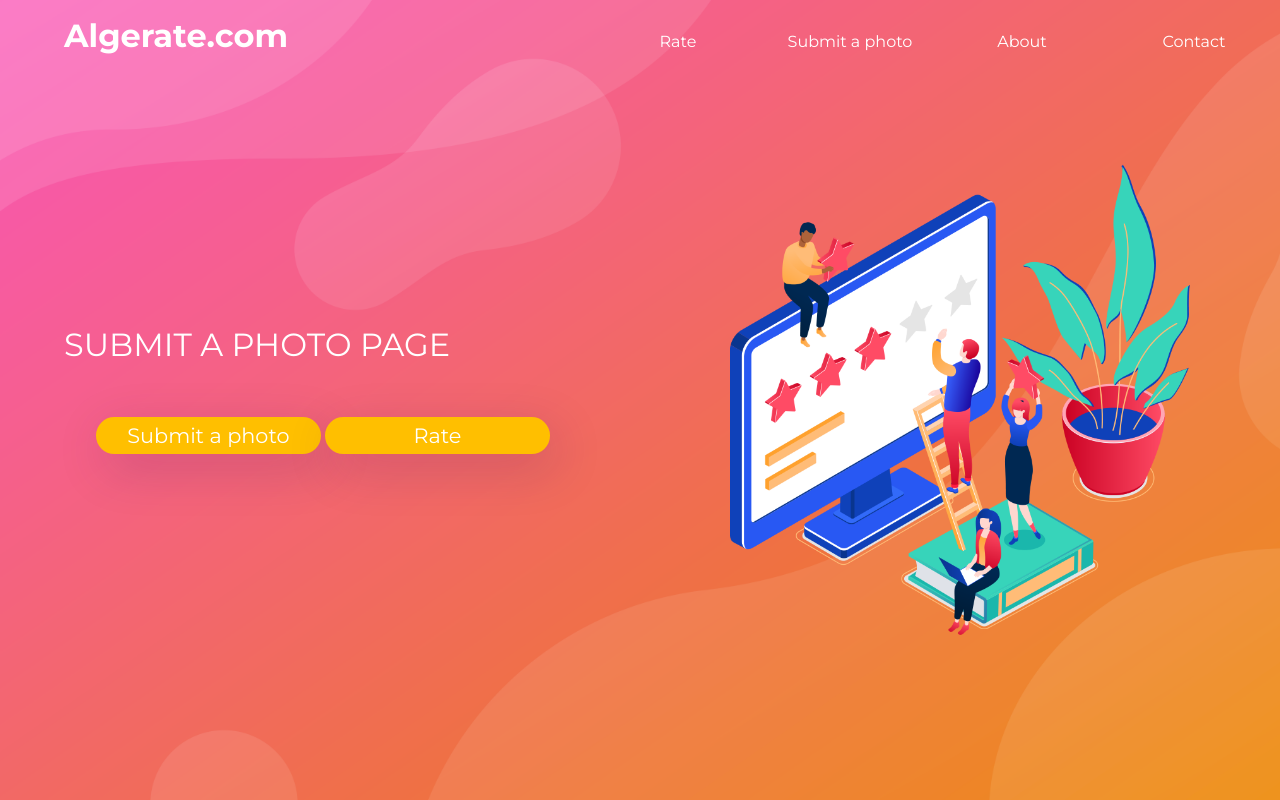
After one commit to NightSkyStudios/algerate, a Django app: page /submit_photo/ in a window 1280 px wide. The commit adds this page. Run offline with Django 3.2, Linux system fonts and the light colour scheme.

Commit message:
some additionals

```diff
--- a/Algerate/settings.py
+++ b/Algerate/settings.py
@@ -125,5 +125,7 @@ STATICFILES_DIRS = [
     '/static/',
 ]
 
+
+
 MEDIA_URL = '/media/'
 MEDIA_ROOT = os.path.join(BASE_DIR, 'media')
--- a/Algerate/urls.py
+++ b/Algerate/urls.py
@@ -30,7 +30,7 @@ urlpatterns = [
     path('verified', views.verified_page, name='verified'),
     path('get_image', views.get_image, name='get_image'),
     path('rate_image/<rate>', views.rate_image, name='rate_image'),
-
+    path('submit_photo/', views.submit_photo, name='submit_photo')
 ]
 
 if settings.DEBUG:
--- a/TODO.txt
+++ b/TODO.txt
@@ -6,7 +6,7 @@ Front - end part:
 # TODO: Create invisible(hide) button when user login, he can update or verified photo
 # TODO: Error 404 style and template.
 
-Beck - end part:
+Back - end part:
 
 #TODO: bitly or google shorter links
 #TODO: recapcha on submit photo page
--- a/main/views.py
+++ b/main/views.py
@@ -89,3 +89,8 @@ def about(request):
 def contact(request):
 
     return render(request, 'contact.html')
+
+
+def submit_photo(request):
+
+    return render(request, 'submit_photo.html')
--- a/requirements.txt
+++ b/requirements.txt
@@ -1,4 +1,6 @@
-Django==2.2.2
-Pillow==6.0.0
+Django==2.2.3
+django-bitly==1.2.0
+Pillow==6.1.0
 pytz==2019.1
+requests==2.22.0
 sqlparse==0.3.0
--- a/templates/navbar.html
+++ b/templates/navbar.html
@@ -1,7 +1,7 @@
 <div class="navbar">
     <span><a href="{% url 'index' %}">Algerate.com</a></span>
     <a href="{% url 'rate' %}">Rate</a>
-    <a href="">Submit a photo</a>
+    <a href="{% url 'submit_photo' %}">Submit a photo</a>
     <a href="{% url 'about' %}">About</a>
     <a href="{% url 'contact' %}">Contact</a>
 </div>
--- /dev/null
+++ b/templates/submit_photo.html
@@ -0,0 +1,29 @@
+{% load static %}
+<!DOCTYPE html>
+<html lang="en">
+<head>
+    <meta charset="UTF-8">
+    <title>Submit a photo</title>
+    <link rel="stylesheet" href="{% static 'css/styles.css' %}">
+</head>
+<body>
+
+{% include 'navbar.html' %}
+<div class="content" style=" background-image: url({% static 'img/Background.png' %});">
+    <div class="content-grid">
+        <div class="description-wraper">
+            <div class="description">
+            <span>SUBMIT A PHOTO PAGE</span>
+                <div class="button-group">
+                    <a href="" class="round-button">Submit a photo</a>
+                    <a href="" class="round-button">Rate</a>
+                </div>
+            </div>
+        </div>
+        <div class="image-wraper">
+            <img src="{% static 'img/index_splash.png' %}" alt="" class="image">
+        </div>
+    </div>
+</div>
+</body>
+</html>
```
